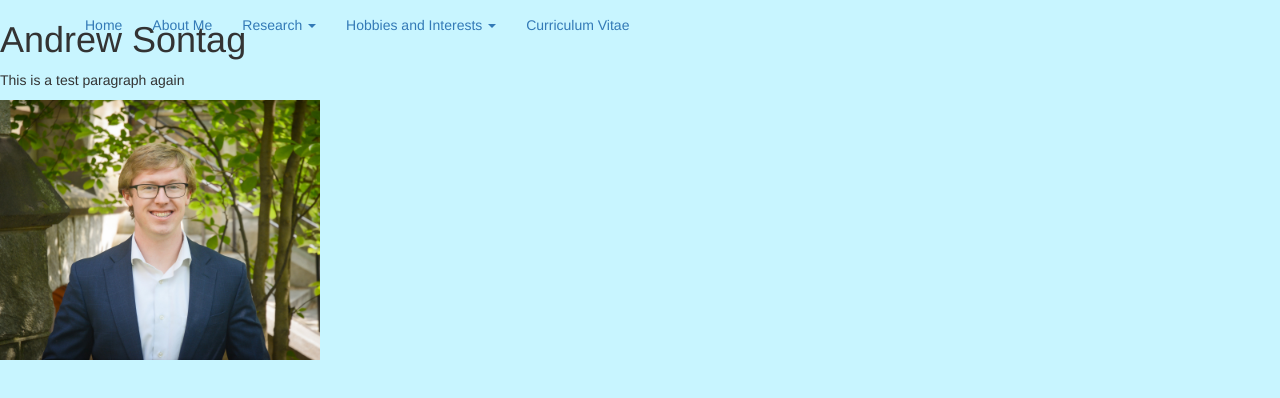
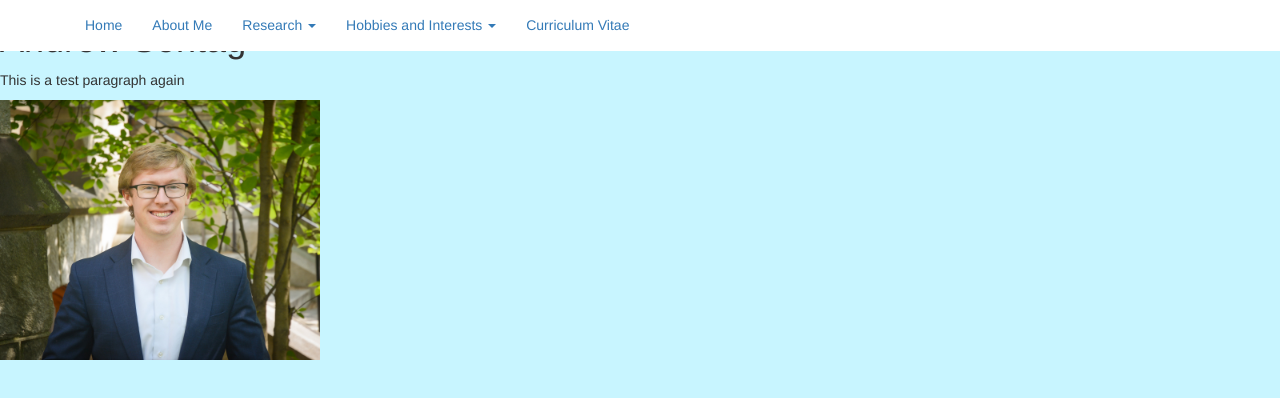
Before and after one commit to andrew-sontag/andrew-sontag.github.io, a plain HTML site: page index.html in a window 1280 px wide. Drawn offline with nearby package versions, Linux system fonts and the light colour scheme.

Commit message:
Update index.html

```diff
--- a/index.html
+++ b/index.html
@@ -10,9 +10,13 @@
                 }
             </style>
 <style>
-      body {
-         background-color: rgb(200, 245, 255);
-      }
+	body {
+		background-color: rgb(200, 245, 255);
+	}
+	.navbar {
+		background-color: rgb(255, 255, 255);
+	}
+
 </style>
 <title>Andrew Sontag</title>
 </head>
```
